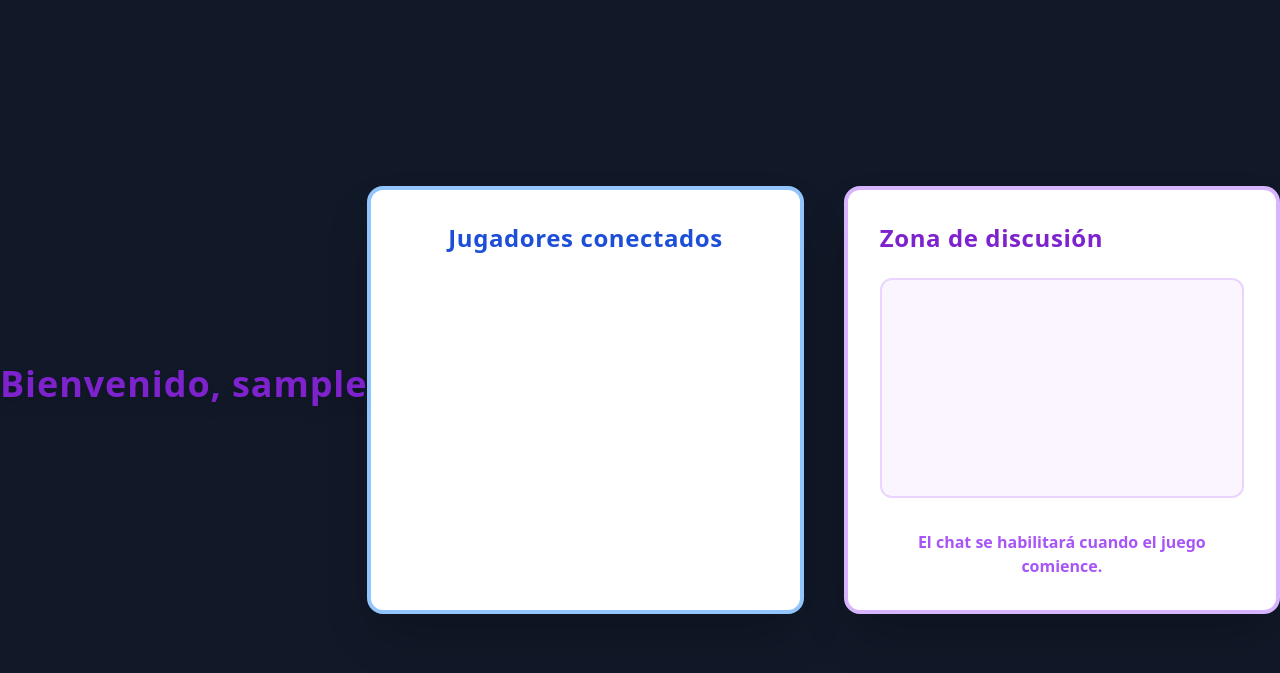
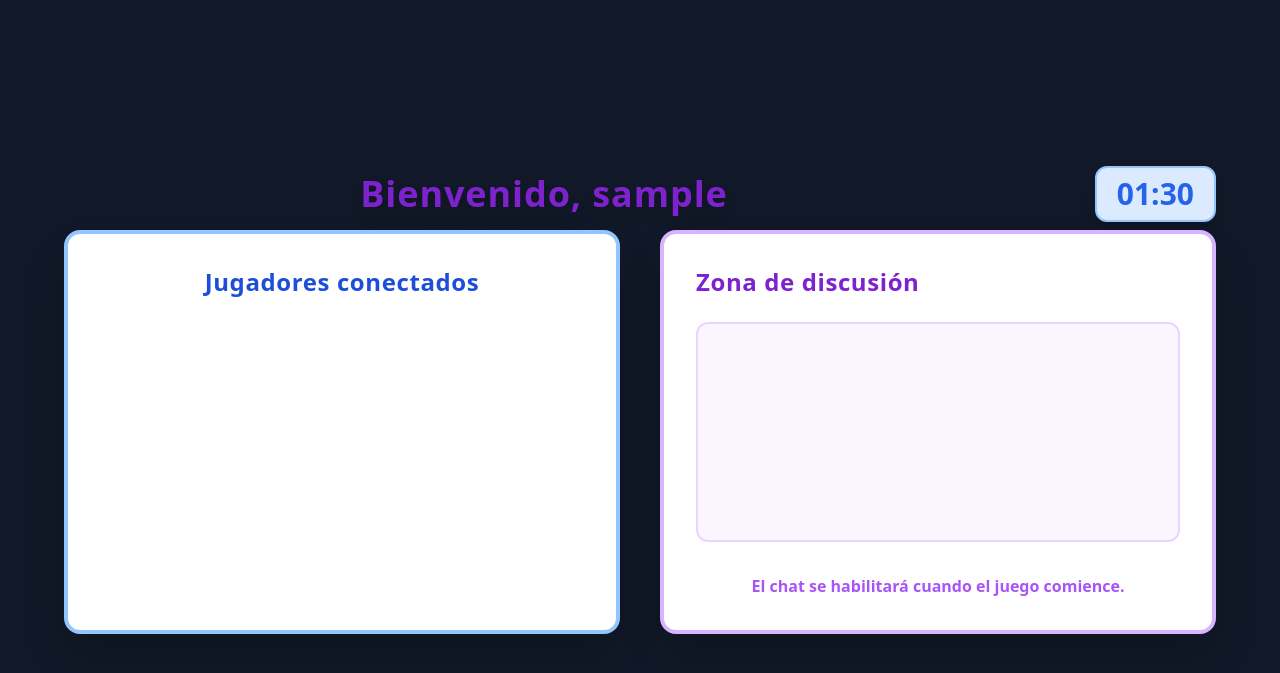
Before and after one commit to LucasAguiar18/Juego_impostor, a Flask app: page /sala in a window 1280 px wide. Shown: the top 673 px of the page. Run offline with Flask 3, Linux system fonts and the light colour scheme; the visitor is signed in with stand-in values (Sample User, id 1); some libraries are stand-ins or nearby versions.

Commit message:
Add timer functionality and display to sala.html

```diff
--- a/gameapp/templates/sala.html
+++ b/gameapp/templates/sala.html
@@ -1,8 +1,15 @@
 
 {% extends "base.html" %}
 {% block content %}
-<h2 class="text-4xl font-extrabold mb-8 text-center text-purple-700 drop-shadow-lg tracking-wide">Bienvenido, {{ nickname }}</h2>
-<div class="flex flex-1 w-full max-w-6xl mx-auto gap-10">
+<div class="w-full flex flex-col gap-2 max-w-6xl mx-auto mt-8 mb-8">
+    <div class="flex items-center justify-between w-full">
+        <h2 class="text-4xl font-extrabold text-center flex-1 text-purple-700 drop-shadow-lg tracking-wide">Bienvenido, {{ nickname }}</h2>
+        <div id="timerContainer" class="flex items-center justify-end w-48">
+            <span id="timer" class="text-3xl font-bold text-blue-600 bg-blue-100 px-5 py-2 rounded-xl shadow-lg border-2 border-blue-300">01:30</span>
+        </div>
+    </div>
+    <div class="flex flex-1 w-full gap-10">
+        <!-- Zona de jugadores -->
     <!-- Zona de jugadores -->
     <div class="w-1/2 bg-white rounded-2xl shadow-2xl p-8 border-4 border-blue-300 flex flex-col items-center animate-fade-in">
         <h3 class="text-2xl font-bold mb-6 text-blue-700 tracking-wide">Jugadores conectados</h3>
@@ -53,6 +60,44 @@
         });
     });
 
+    // Cronómetro
+    var timerInterval = null;
+    function startTimer(duration) {
+        var timer = duration, minutes, seconds;
+        var timerSpan = document.getElementById('timer');
+        if(timerInterval) clearInterval(timerInterval);
+        timerSpan.classList.remove('bg-red-200', 'text-red-700', 'animate-bounce');
+        timerInterval = setInterval(function () {
+            minutes = parseInt(timer / 60, 10);
+            seconds = parseInt(timer % 60, 10);
+            minutes = minutes < 10 ? "0" + minutes : minutes;
+            seconds = seconds < 10 ? "0" + seconds : seconds;
+            timerSpan.textContent = minutes + ":" + seconds;
+            if (--timer < 0) {
+                clearInterval(timerInterval);
+                timerSpan.textContent = "00:00";
+                timerSpan.classList.add('bg-red-200', 'text-red-700', 'animate-bounce');
+                showTimeUpMessage();
+            }
+        }, 1000);
+    }
+
+    function showTimeUpMessage() {
+        var container = document.getElementById('timerContainer');
+        var msg = document.createElement('div');
+        msg.className = 'ml-4 text-xl font-bold text-red-600 animate-pulse';
+        msg.textContent = '¡Tiempo terminado!';
+        container.appendChild(msg);
+        setTimeout(function() {
+            msg.remove();
+        }, 4000);
+    }
+
+    document.getElementById('startBtn').addEventListener('click', function() {
+        socket.emit('start_game');
+        startTimer(90); // 1:30 minutos
+    });
+
     // Palabra asignada
     socket.on('assign_word', function(data) {
         if(data.nickname === nickname) {
```
